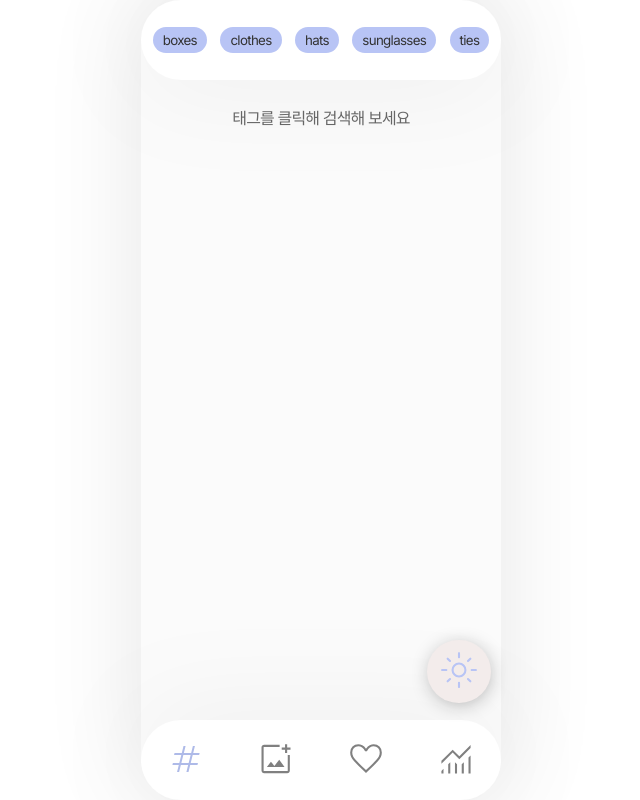
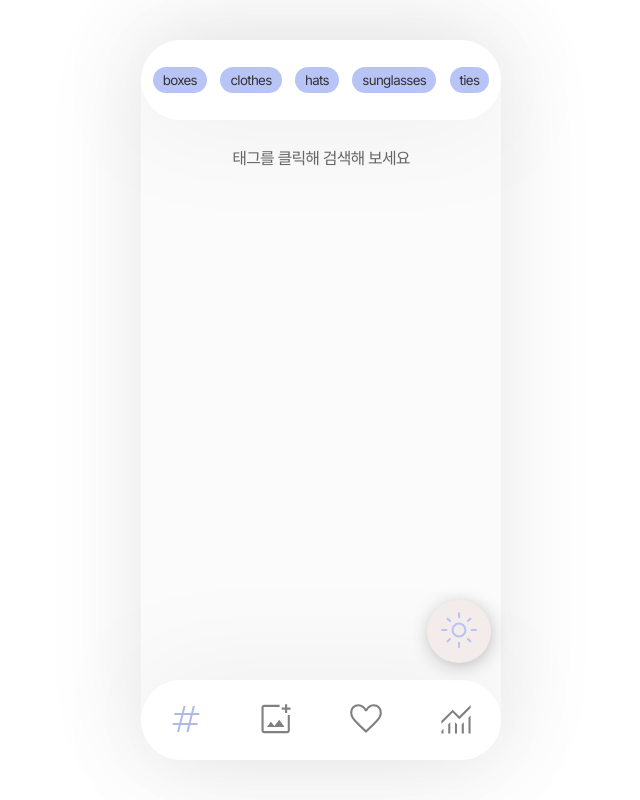
Before and after one commit to ssun-aa/Cat-Album, a React (Create React App) app: page / in a window 1280 px wide. Shown: the whole page, without its empty margins (319-959 px from the left). Built offline with nearby package versions, Linux system fonts and the light colour scheme; a web font is replaced by a local one; what storejs would draw is missing.

Commit message:
style: app layout 수정

```diff
--- a/src/layout/layout.module.scss
+++ b/src/layout/layout.module.scss
@@ -9,7 +9,7 @@
   .wrap {
     position: relative;
     width: 360px;
-    height: 100vh;
+    height: 720px;
     background-color: colors.$GRAYE;
     border-radius: 40px;
     box-shadow: 0 -5px 100px 0 rgba(black, 0.1);
```
